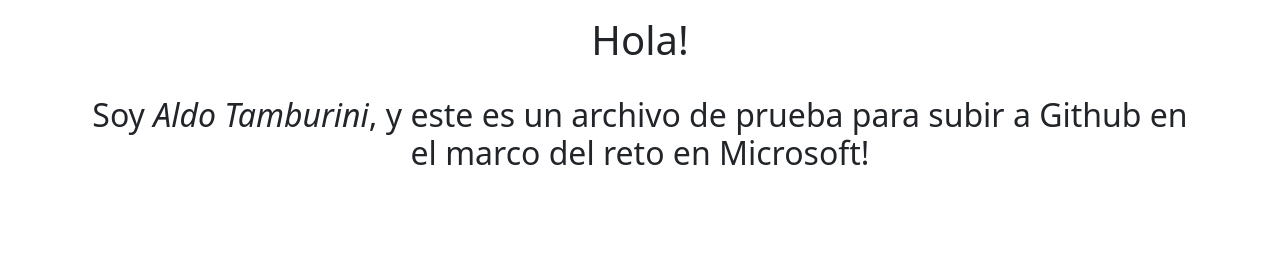
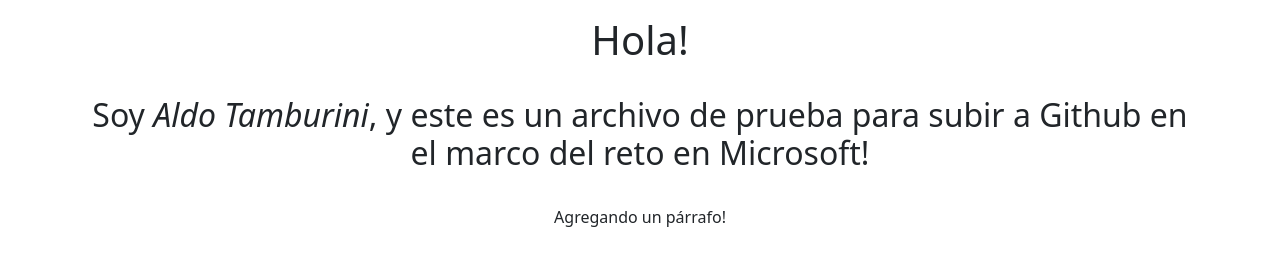
Before and after one commit to itano11/reto-microsoft, a plain HTML site: page index.html in a window 1280 px wide. Drawn offline with nearby package versions, Linux system fonts and the light colour scheme.

Commit message:
Se agregó un párrafo al index

```diff
--- a/index.html
+++ b/index.html
@@ -11,6 +11,8 @@
                <h1>Hola!</h1>
                <br>
                <h2>Soy <i>Aldo Tamburini</i>, y este es un archivo de prueba para subir a Github en el marco del reto en Microsoft!</h2>
+               <br>
+               <p>Agregando un párrafo!</p>
           </div>
 
           <script src="https://cdn.jsdelivr.net/npm/bootstrap@5.3.0-alpha3/dist/js/bootstrap.bundle.min.js" integrity="sha384-ENjdO4Dr2bkBIFxQpeoTz1HIcje39Wm4jDKdf19U8gI4ddQ3GYNS7NTKfAdVQSZe" crossorigin="anonymous"></script>
```
